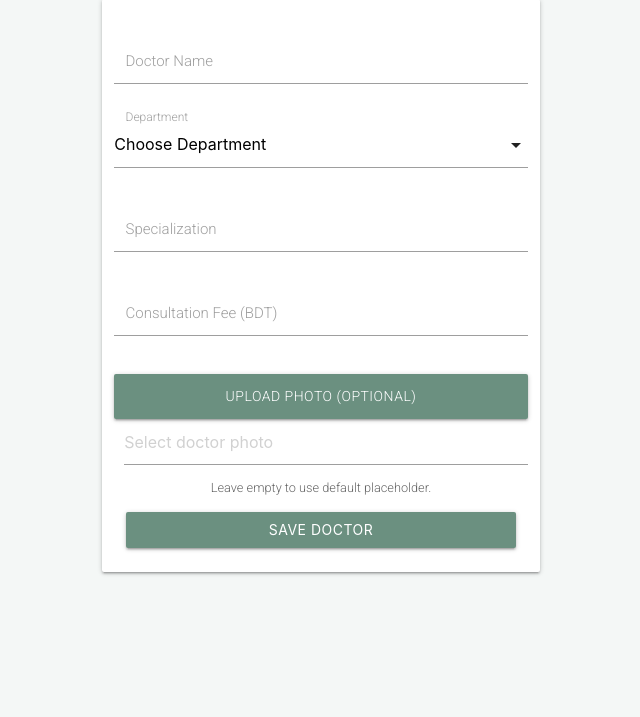
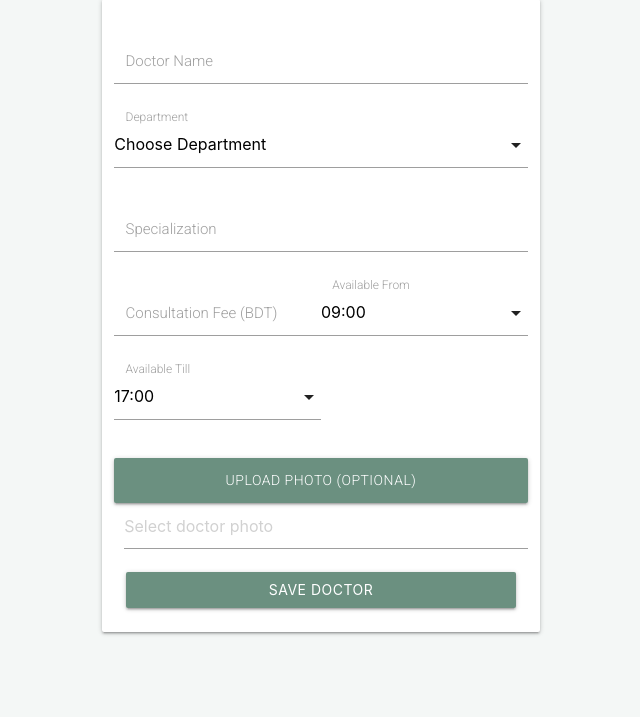
Before and after one commit to Tashar02/Smart-Healthcare-Management-System, a PHP site: page /admin/doctor-add.php in a window 1280 px wide. Shown: the part 479-1196 px from the top of the page, without its empty margins (319-959 px from the left). Before the commit the page ends 1054 px from the top, so only its background shows below. Run offline with PHP 8.4, Linux system fonts and the light colour scheme; a user stored in the database is signed in; data that the repository does not hold is empty.

Commit message:
shms: Fixup login and doctor appointment
Signed-off-by: Tashfin Shakeer Rhythm <tashfinshakeerrhythm@gmail.com>

```diff
--- a/admin/doctor-add.php
+++ b/admin/doctor-add.php
@@ -47,9 +47,27 @@ $departments = $query->fetchAll(PDO::FETCH_ASSOC);
                             </div>
                         </div>
                         <div class="row">
-                            <div class="input-field col s12">
+                            <div class="input-field col s6">
                                 <input type="number" id="fee" name="fee" class="validate" required>
                                 <label for="fee">Consultation Fee (BDT)</label>
+                            </div>
+                            <div class="input-field col s6">
+                                <select id="available_start" name="available_start" required>
+                                    <option value="09:00" selected>09:00</option>
+                                    <option value="10:00">10:00</option>
+                                    <option value="11:00">11:00</option>
+                                    <option value="14:00">14:00</option>
+                                </select>
+                                <label>Available From</label>
+                            </div>
+                            <div class="input-field col s6">
+                                <select id="available_end" name="available_end" required>
+                                    <option value="16:00">16:00</option>
+                                    <option value="17:00" selected>17:00</option>
+                                    <option value="18:00">18:00</option>
+                                    <option value="20:00">20:00</option>
+                                </select>
+                                <label>Available Till</label>
                             </div>
                         </div>
                         <div class="row">
@@ -61,7 +79,6 @@ $departments = $query->fetchAll(PDO::FETCH_ASSOC);
                                 <div class="file-path-wrapper">
                                     <input class="file-path validate" type="text" placeholder="Select doctor photo">
                                 </div>
-                                <p style="color: #666; font-size: 0.85rem; margin-top: 5px;">Leave empty to use default placeholder.</p>
                             </div>
                         </div>
                         <div class="center">
--- a/backends/login.php
+++ b/backends/login.php
@@ -40,7 +40,7 @@ if (count($users) > 0) {
         $_SESSION['user_id'] = $user['id'];
         $_SESSION['user_email'] = $email;
         $_SESSION['role'] = $user['role'];
-        echo json_encode(['code' => "1", 'msg' => "Logged In Successfully!", 'role' => $user['role']]);
+        echo json_encode(['code' => "1", 'msg' => "Logged In Successfully!"]);
     } else {
         echo json_encode(['code' => "0", 'msg' => "Invalid Password!"]);
     }
--- a/chunks/register-modal.php
+++ b/chunks/register-modal.php
@@ -30,7 +30,7 @@
                         <option value="doctor">Doctor</option>
                         <option value="receptionist">Receptionist</option>
                     </select>
-                    <label>Role</label>
+                    <p style="color: #666; font-size: 0.85rem; margin-top: 5px;">Account Type</p>
                 </div>
             </div>
             <a href="javascript:void(0)" id="submit_reg" class="waves-effect waves-light btn" style="background: #6b9080 !important;">Register</a>
```
Also changed, not shown: appointments.php (+9 -3 lines), backends/book-appointment.php (+25 -12 lines), backends/doctor-add.php (+5 -3 lines), doctors.php (+5 -4 lines).
